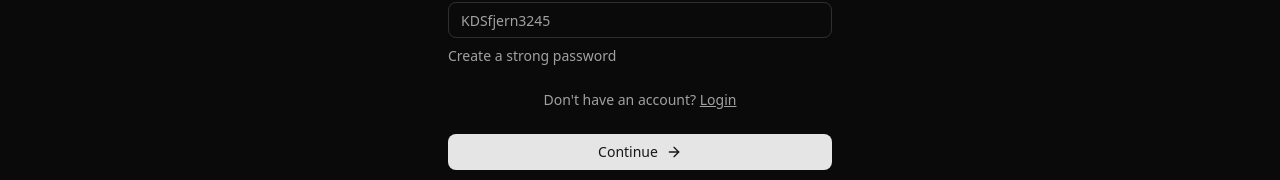
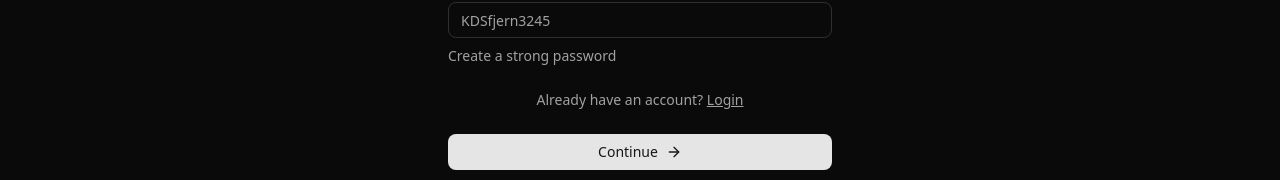
Before and after one commit to Leytox/learnup-2, a Next.js app: page /registration in a window 1280 px wide. Shown: the part 515-695 px from the top of the page. Built offline with nearby package versions, Linux system fonts and the light colour scheme; no server answers.

Commit message:
Fix account prompt text in registration form

```diff
--- a/components/registration-form.tsx
+++ b/components/registration-form.tsx
@@ -137,7 +137,7 @@ export function RegistrationForm({
                 )}
               />
               <p className="text-center text-sm text-muted-foreground">
-                Don&apos;t have an account?{" "}
+                Already have an account?{" "}
                 <Link href="/login" className="underline">
                   Login
                 </Link>
```
